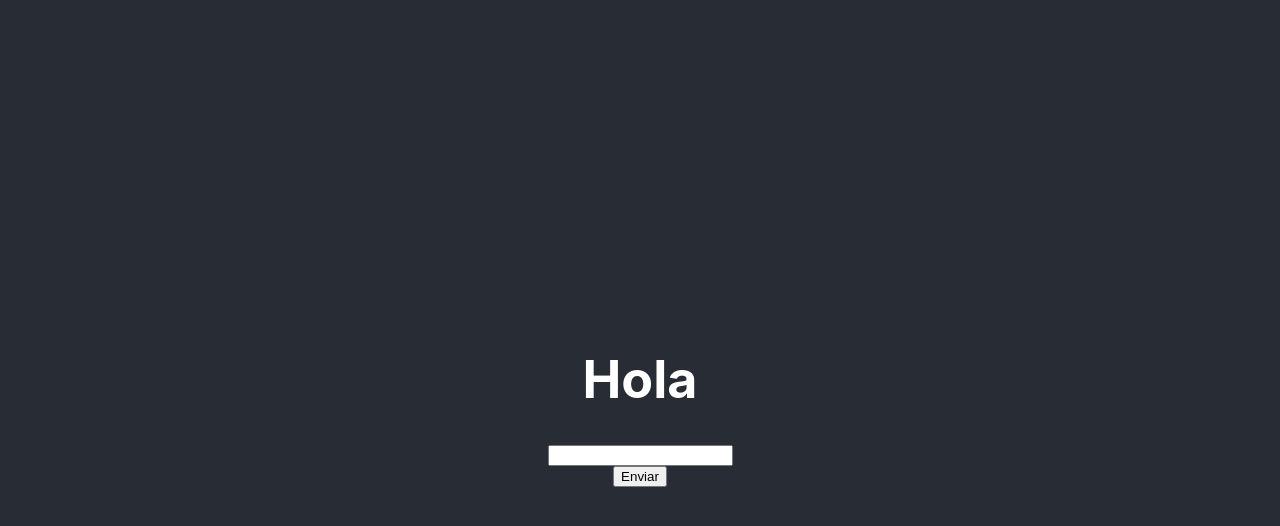
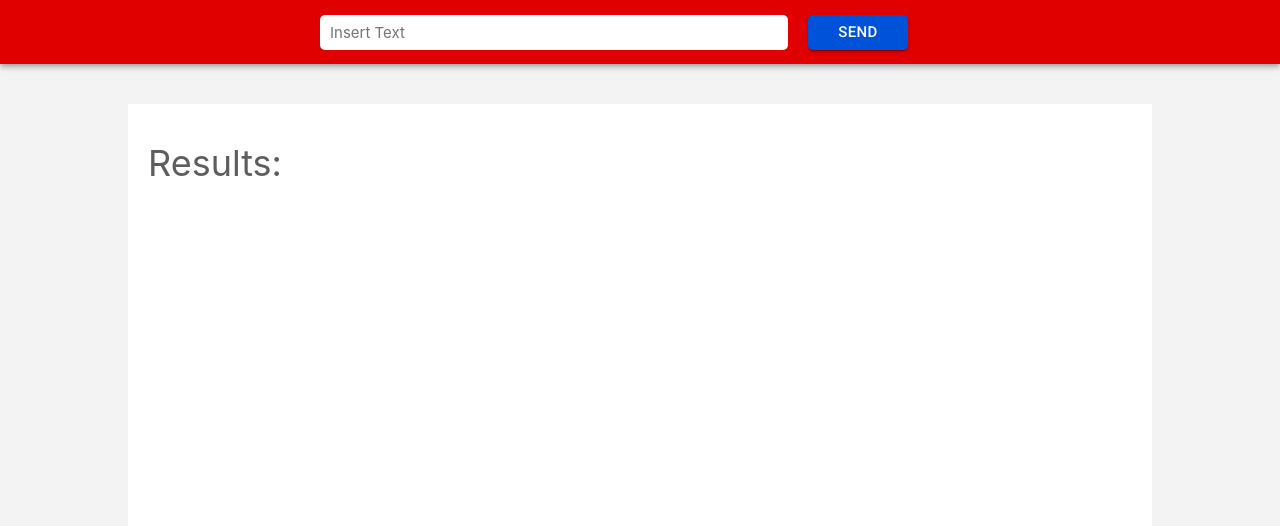
Before and after one commit to Julian-Lop/pruebacopywritefront, a React (Create React App) app: page / in a window 1280 px wide. Shown: the top 526 px of the page. Built offline with nearby package versions, Linux system fonts and the light colour scheme.

Commit message:
navbar creado y secciÃon results

```diff
--- a/public/index.html
+++ b/public/index.html
@@ -9,9 +9,10 @@
       name="description"
       content="Web site created using create-react-app"
     />
-    <link rel="preconnect" href="https://fonts.googleapis.com">
-    <link rel="preconnect" href="https://fonts.gstatic.com" crossorigin>
-    <link href="https://fonts.googleapis.com/css2?family=Roboto&display=swap" rel="stylesheet">
+    <link
+      rel="stylesheet"
+      href="https://fonts.googleapis.com/css?family=Roboto:300,400,500,700&display=swap"
+    />
     <link rel="apple-touch-icon" href="%PUBLIC_URL%/logo192.png" />
     <!--
       manifest.json provides metadata used when your web app is installed on a
@@ -27,6 +28,9 @@
       work correctly both with client-side routing and a non-root public URL.
       Learn how to configure a non-root public URL by running `npm run build`.
     -->
+    <link rel="stylesheet" href="https://maxcdn.bootstrapcdn.com/bootstrap/3.3.7/css/bootstrap.min.css">
+<script src="https://ajax.googleapis.com/ajax/libs/jquery/3.2.1/jquery.min.js"></script>
+<script src="https://maxcdn.bootstrapcdn.com/bootstrap/3.3.7/js/bootstrap.min.js"></script>
     <title>React App</title>
   </head>
   <body>
--- a/src/App.css
+++ b/src/App.css
@@ -1,15 +1,8 @@
-.App {
-  text-align: center;
+.App{
+    background: #f3f3f3;
+    height: 100vh;
 }
 
-
-.App-header {
-  background-color: #282c34;
-  min-height: 100vh;
-  display: flex;
-  flex-direction: column;
-  align-items: center;
-  justify-content: center;
-  font-size: calc(10px + 2vmin);
-  color: white;
+.App h1{
+    font-weight: 400;
 }
--- a/src/App.js
+++ b/src/App.js
@@ -1,28 +1,29 @@
-import { useEffect, useState } from 'react';
-import { useDispatch } from 'react-redux';
-import {getAndSend} from './Redux/Actions/index'
 import './App.css';
+import Container from '@material-ui/core/Container'
+import Navbar from './components/Navbar';
+import { useSelector } from 'react-redux';
 
 function App() {
 
-  const dispatch = useDispatch()
-  const [text, settext] = useState('')
-
-  const handleChange = (e) => {
-    settext(e)
-  }
-
-  const submit = () => {
-    dispatch(getAndSend(text))
-  }
+  const results = useSelector((state) => state.texts)
 
   return (
     <div className="App">
-      <header className="App-header">
-        <h1>Hola</h1>
-        <input onChange={event => handleChange(event.target.value)}></input>
-        <button onClick={() => submit()}>Enviar</button>
-      </header>
+      <Navbar/>
+      <Container style={{width:'80%', minHeight:'60vh', background: 'white', padding:20, marginTop:40 }}>
+        <h1 style={{color:'#5E5E5E'}}>Results:</h1>
+        <Container style={{width:'100%' , display: 'flex',
+    flexDirection: 'column',
+    alignItems: 'center'}}>
+          {results.length?results.map(text => {
+            return (
+              <div style={{width:'50%', border:'1px solid #5E5E5E', height:30, borderRadius: 5, marginTop:15, fontSize: 15, color:'#5E5E5E', paddingLeft:5}}>
+                {text}
+              </div>
+            )
+          }):null}
+        </Container>
+      </Container>
     </div>
   );
 }
--- /dev/null
+++ b/src/components/Navbar.jsx
@@ -0,0 +1,29 @@
+import { useState } from 'react';
+import { useDispatch } from 'react-redux';
+import {getAndSend} from '../Redux/Actions/index'
+import { AppBar, Toolbar, Button } from "@material-ui/core"
+
+export default function Navbar() {
+
+  const dispatch = useDispatch()
+  const [text, settext] = useState('')
+
+  const handleChange = (e) => {
+    settext(e)
+  }
+
+  const submit = () => {
+    if(!text || /\s/.test(text)) return alert('ingresa un texto')
+    dispatch(getAndSend(text))
+    settext('')
+  }
+
+  return (
+      <AppBar position="static"  style={{ background: '#e00000'}}>
+          <Toolbar style={{paddingLeft:'25%'}}>
+          <input onChange={event => handleChange(event.target.value)} style={{width:'50%' , height:35 , fontSize:15, marginRight:20, border:'none', borderRadius:5, paddingLeft:10, color:'black'}} placeholder='Insert Text' value={text}></input>
+          <Button variant="contained" onClick={() => submit()} style={{width:100, height:35, color:'white', fontSize:15, background:'#0052d8', border:'none', borderRadius:5}}>Send</Button>
+          </Toolbar>
+      </AppBar>
+  )
+}
```
Also changed, not shown: package.json (+5 -5 lines), 1 other file (tests, documents, lock files or other folders).
